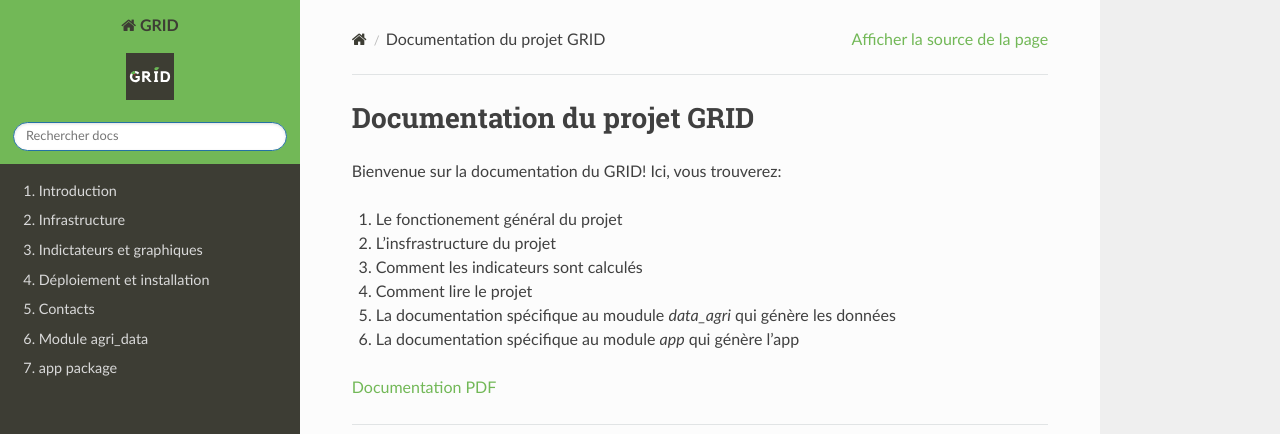
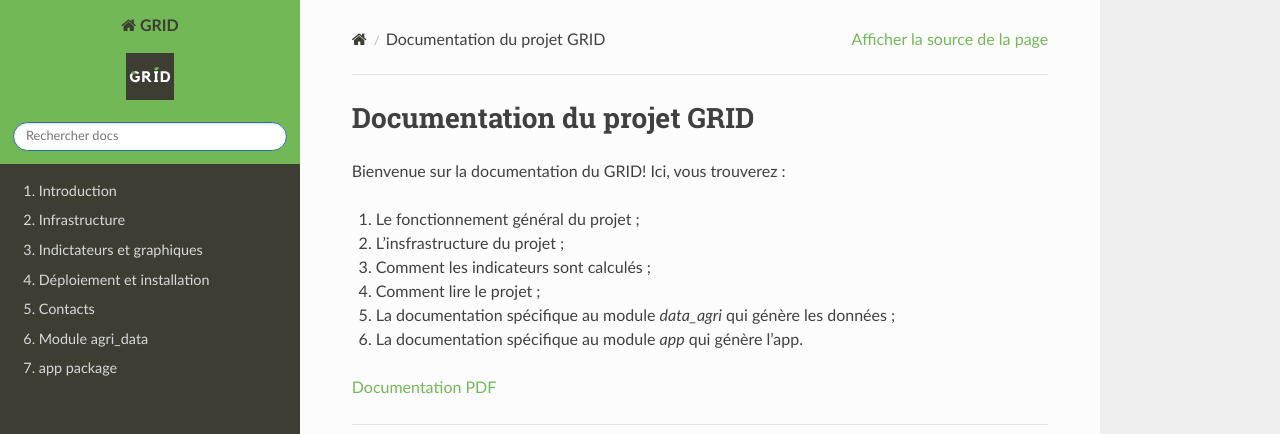
Before and after one commit to Green-Investement-Dashboard/GRID_app, a Sphinx documentation site: the page built from docs/source/index.rst, in a window 1280 px wide and 900 px high. Shown: the top 434 px of the window. Built offline with Sphinx 7.4.7 and the Read the Docs theme 2.0.0, drawn with Linux system fonts in a browser that asks for light colours.

Commit message:
Correction ortographe docs

```diff
--- a/docs/source/index.rst
+++ b/docs/source/index.rst
@@ -8,14 +8,14 @@ Documentation du projet GRID
 ================================
 
 Bienvenue sur la documentation du GRID!
-Ici, vous trouverez:
+Ici, vous trouverez :
 
-1. Le fonctionement général du projet
-2. L'insfrastructure du projet
-3. Comment les indicateurs sont calculés
-4. Comment lire le projet
-5. La documentation spécifique au moudule `data_agri` qui génère les données
-6. La documentation spécifique au module `app` qui génère l'app
+1. Le fonctionnement général du projet ;
+2. L'insfrastructure du projet ;
+3. Comment les indicateurs sont calculés ;
+4. Comment lire le projet ;
+5. La documentation spécifique au module `data_agri` qui génère les données ;
+6. La documentation spécifique au module `app` qui génère l'app.
 
 `Documentation PDF <http://docs.grid-tech.fr/grid.pdf>`__
 
--- a/docs/source/intro.rst
+++ b/docs/source/intro.rst
@@ -7,7 +7,7 @@ Introduction
 Se connecter
 ===========================
 
-Pour voir le dasboard, rendez-vous sur `app.grid-tech.fr <http://app.grid-tech.fr>`__ .
+Pour voir le dashboard, rendez-vous sur `app.grid-tech.fr <http://app.grid-tech.fr>`__ .
 
 Pour les besoins de la démonstration dans le cadre du concours FIFG, un compte test a été créé:
 
```
Also changed, not shown: other parts of docs/source/intro.rst (+2 -2 lines).
